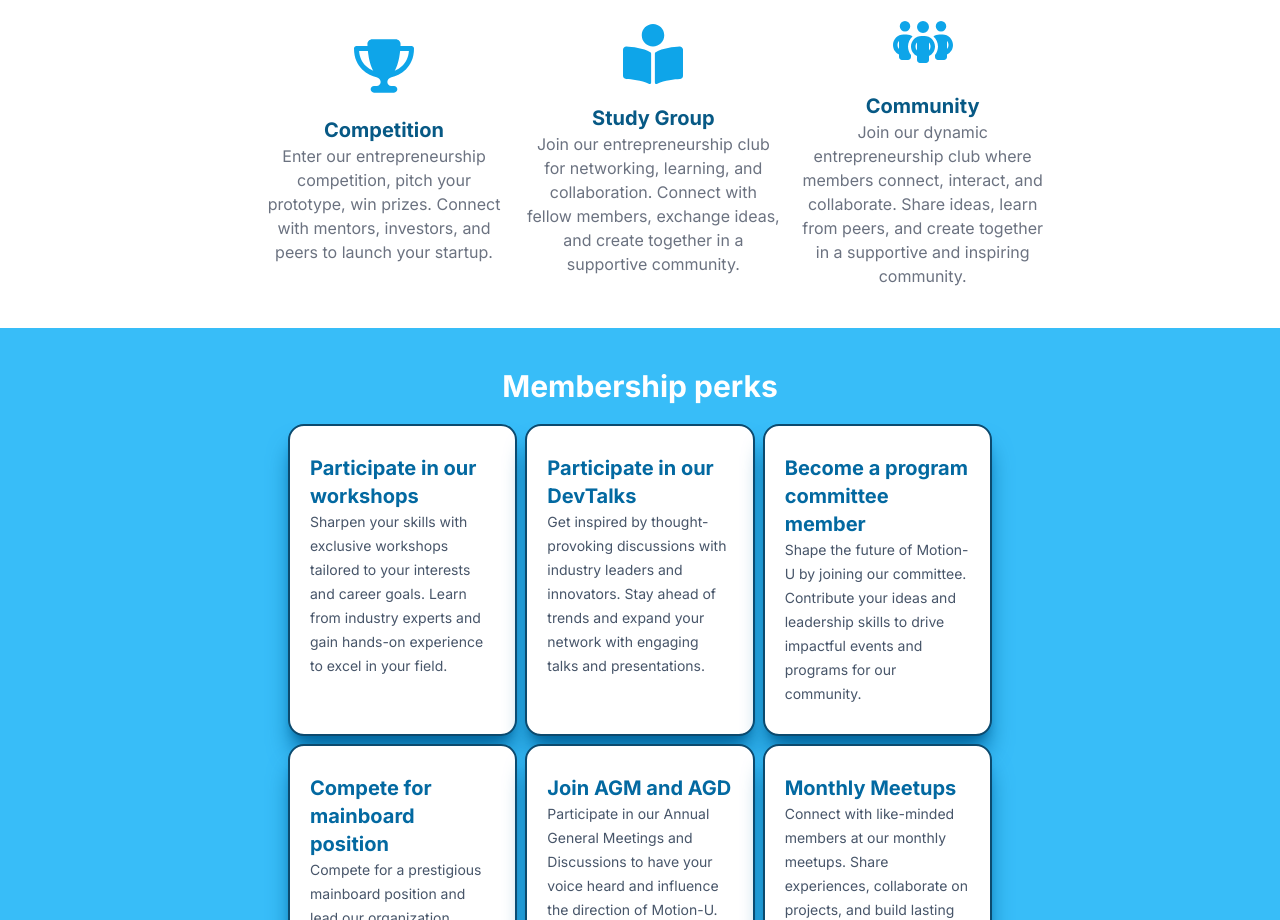
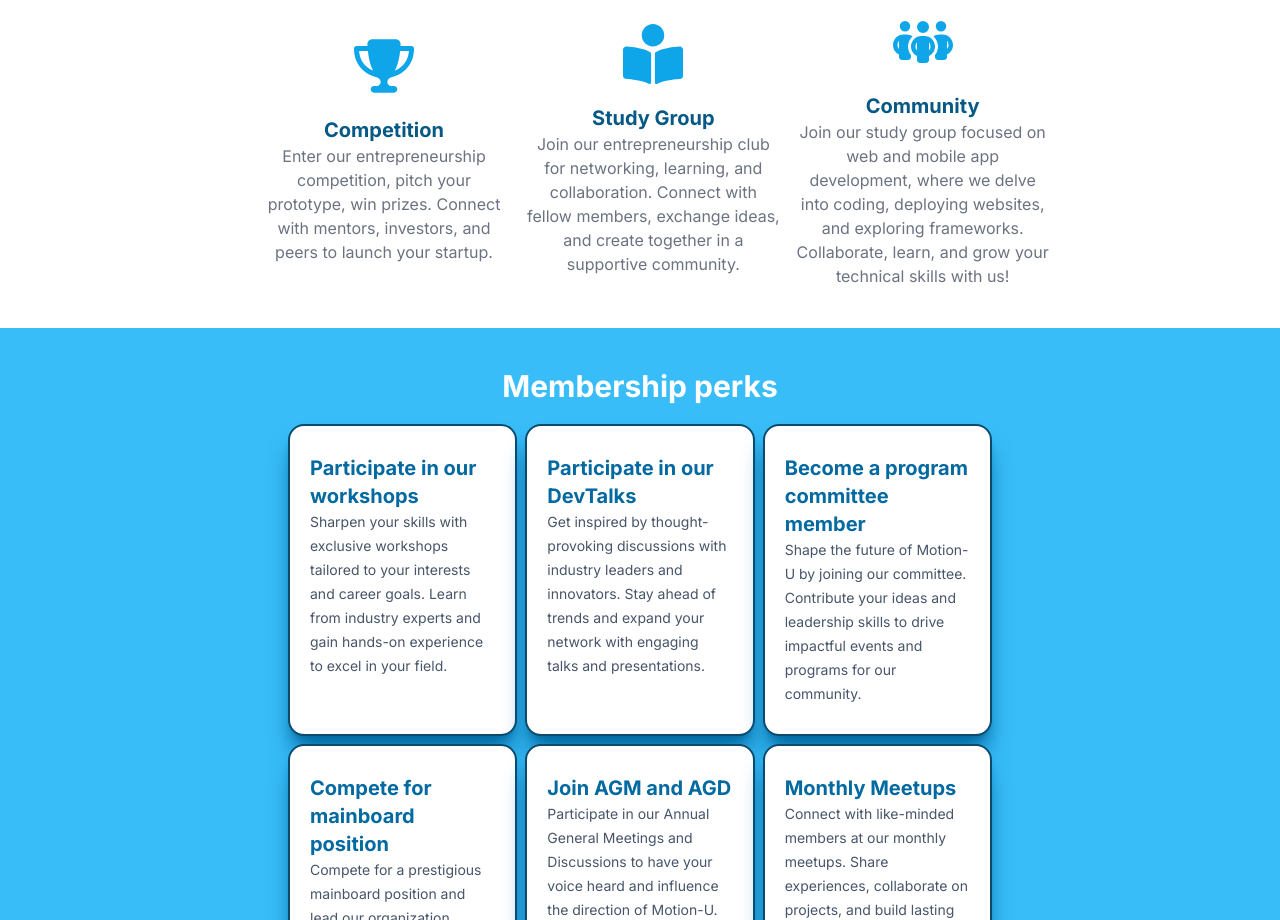
Before and after one commit to fadzwanashriq/motionu-official-website, a Next.js app: page / in a window 1280 px wide. Shown: the part 1300-2220 px from the top of the page. Built offline with nearby package versions, Linux system fonts and the light colour scheme; what tailwindcss-animated would draw is missing.

Commit message:
smething

```diff
--- a/app/page.jsx
+++ b/app/page.jsx
@@ -59,7 +59,7 @@ export default function page() {
                 ></ActivityCard>
                 <ActivityCard
                   activityDesc={
-                    "Join our dynamic entrepreneurship club where members connect, interact, and collaborate. Share ideas, learn from peers, and create together in a supportive and inspiring community."
+                    "Join our study group focused on web and mobile app development, where we delve into coding, deploying websites, and exploring frameworks. Collaborate, learn, and grow your technical skills with us!"
                   }
                   activityImage={<FaPeopleGroup></FaPeopleGroup>}
                   activityTitle={"Community"}
```
